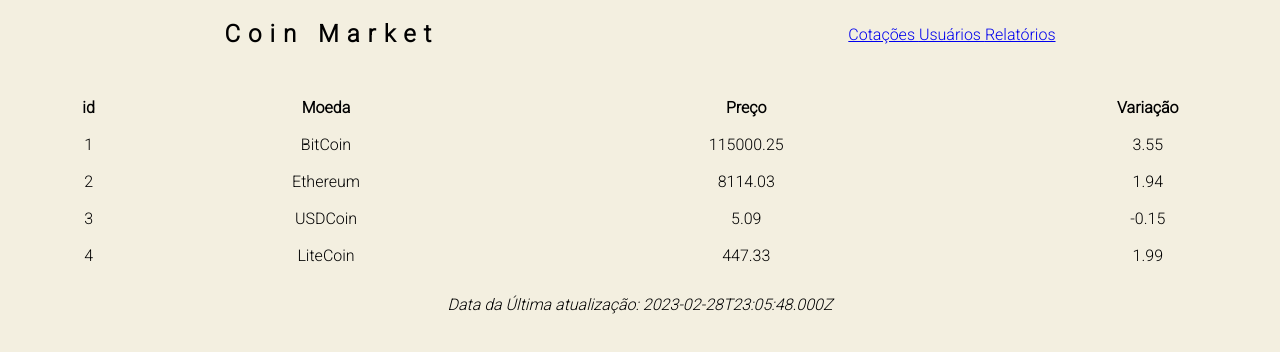
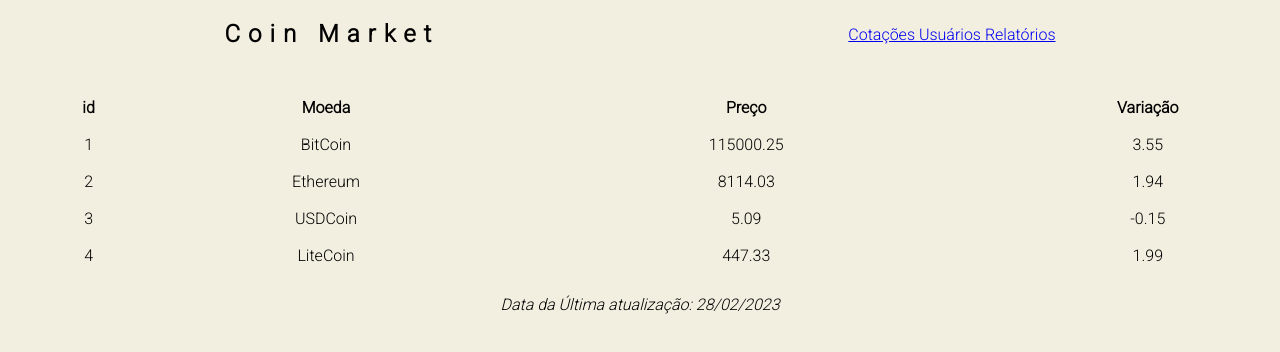
Before and after one commit to FuturoDEV-Pantanal/coinmarket, a React (Create React App) app: page / in a window 1280 px wide. Shown: the top 352 px of the page. Built offline with nearby package versions, Linux system fonts and the light colour scheme; a web font is replaced by a local one.

Commit message:
Adiciona biblioteca para formatar datas

```diff
--- a/package.json
+++ b/package.json
@@ -6,6 +6,7 @@
     "@testing-library/jest-dom": "^5.16.5",
     "@testing-library/react": "^13.4.0",
     "@testing-library/user-event": "^13.5.0",
+    "dateformat": "^5.0.3",
     "react": "^18.2.0",
     "react-dom": "^18.2.0",
     "react-scripts": "5.0.1",
--- a/src/components/Rodape/index.js
+++ b/src/components/Rodape/index.js
@@ -1,12 +1,13 @@
+import dateFormat from 'dateformat';
 import './styles.css';
 
 export default function Rodape() {
 
-    const data = new Date().toISOString();
+    const dataDeHoje = new Date();
 
   return (
     <footer>
-        Data da Última atualização: { data }
+        Data da Última atualização: { dateFormat(dataDeHoje, "dd/mm/yyyy") }
     </footer>
   )
 }
```
Also changed, not shown: 1 other file (tests, documents, lock files or other folders).
